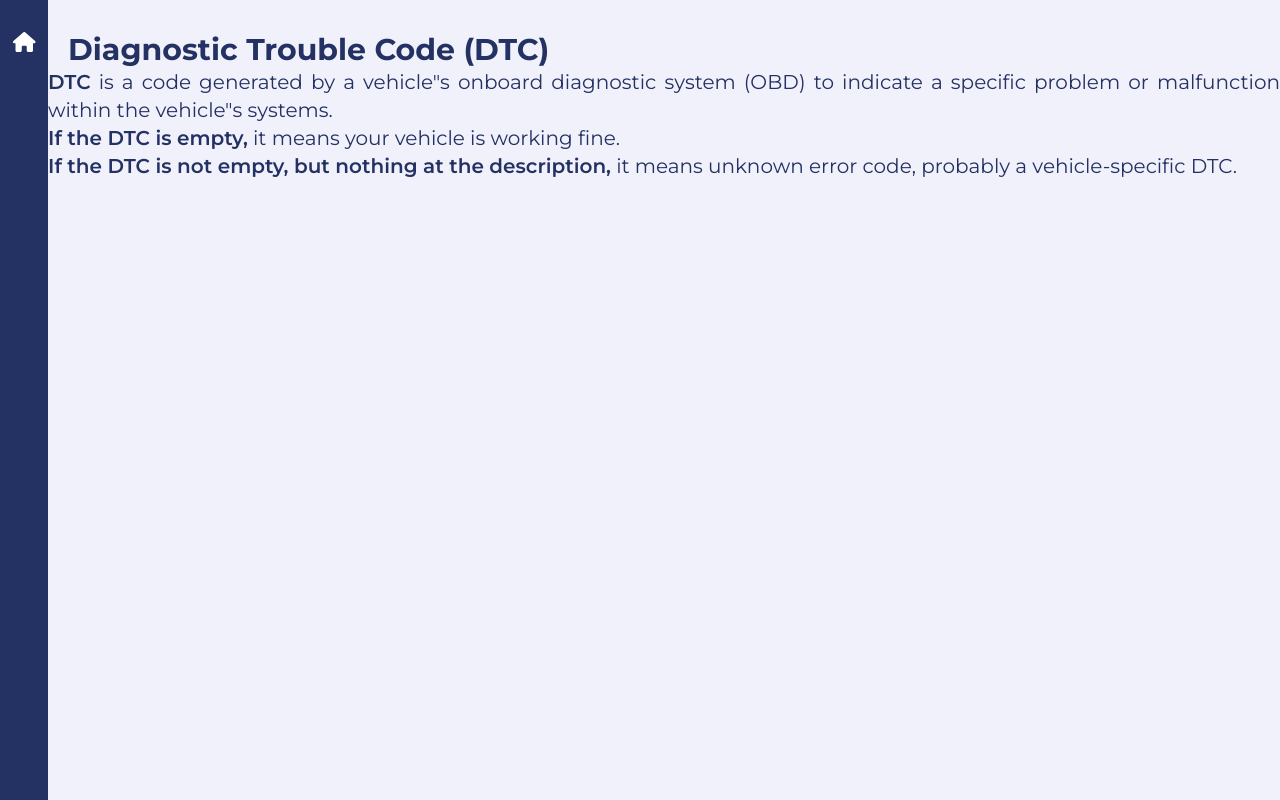
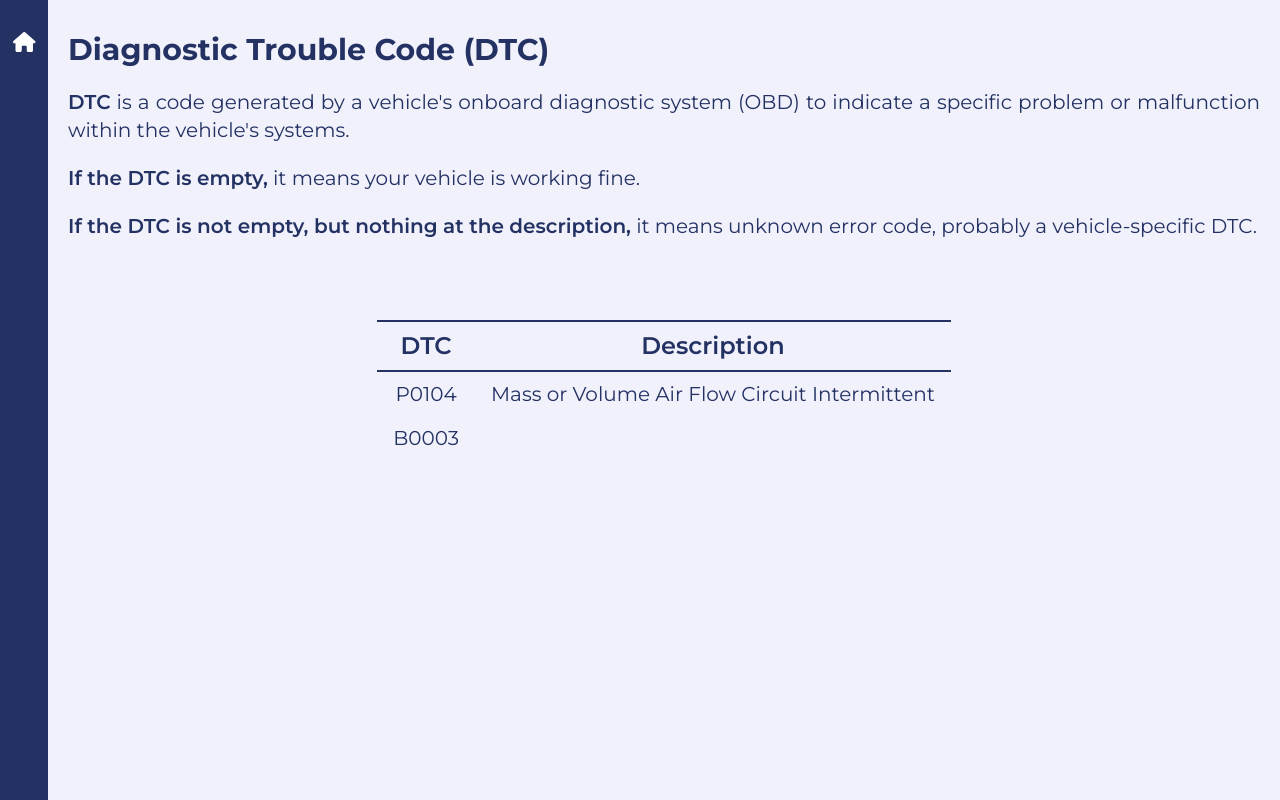
Before and after one commit to vitohartanto/CarConnect, a React (Vite) app: page /diagnostics in a window 1280 px wide. Built offline with nearby package versions, Linux system fonts and the light colour scheme.

Commit message:
Adding contents to the Diagnostics page

```diff
--- a/src/pages/Diagnostics.jsx
+++ b/src/pages/Diagnostics.jsx
@@ -1,4 +1,3 @@
-import React from "react";
 import Sidebar from "../components/Sidebar";
 
 function Diagnostics() {
@@ -9,21 +8,51 @@ function Diagnostics() {
         <h1 className="text-2xl md:text-3xl font-bold ml-5 pt-8">
           Diagnostic Trouble Code (DTC)
         </h1>
-        <h2 className="text-justify text-base md:text-lg xl:text-xl">
+        <div className="mx-5">
+          <h2 className="my-5 text-justify text-base md:text-lg xl:text-xl">
             <span className="font-semibold">DTC</span> is a code generated by a
-          vehicle&quot;s onboard diagnostic system (OBD) to indicate a specific
-          problem or malfunction within the vehicle&quot;s systems.
+            vehicle&apos;s onboard diagnostic system (OBD) to indicate a
+            specific problem or malfunction within the vehicle&apos;s systems.
           </h2>
           <h2 className="text-justify text-base md:text-lg xl:text-xl">
             <span className="font-semibold">If the DTC is empty,</span> it means
             your vehicle is working fine.
           </h2>
-        <h2 className="text-justify text-base md:text-lg xl:text-xl">
+          <h2 className="my-5 text-justify text-base md:text-lg xl:text-xl">
             <span className="font-semibold">
               If the DTC is not empty, but nothing at the description,
             </span>{" "}
             it means unknown error code, probably a vehicle-specific DTC.
           </h2>
+          <table className="md:mt-10 xl:mt-20 text-[#233163] text-center text-base md:text-lg xl:text-xl m-auto">
+            <thead className="border-t-2  border-b-2 border-[#233163]">
+              <tr>
+                <th>
+                  <h1 className="text-lg md:text-xl xl:text-2xl font-semibold px-4 py-2">
+                    DTC
+                  </h1>
+                </th>
+                <th>
+                  <h1 className="text-lg md:text-xl xl:text-2xl font-semibold px-4 py-2">
+                    Description
+                  </h1>
+                </th>
+              </tr>
+            </thead>
+            <tbody className="text-base md:text-lg xl:text-xl">
+              <tr>
+                <td className="px-4 py-2">P0104</td>
+                <td className="px-4 py-2">
+                  Mass or Volume Air Flow Circuit Intermittent
+                </td>
+              </tr>
+              <tr>
+                <td className="px-4 py-2">B0003</td>
+                <td></td>
+              </tr>
+            </tbody>
+          </table>
+        </div>
       </div>
     </div>
   );
```
Lines whose indentation alone changed are shown as unchanged.
